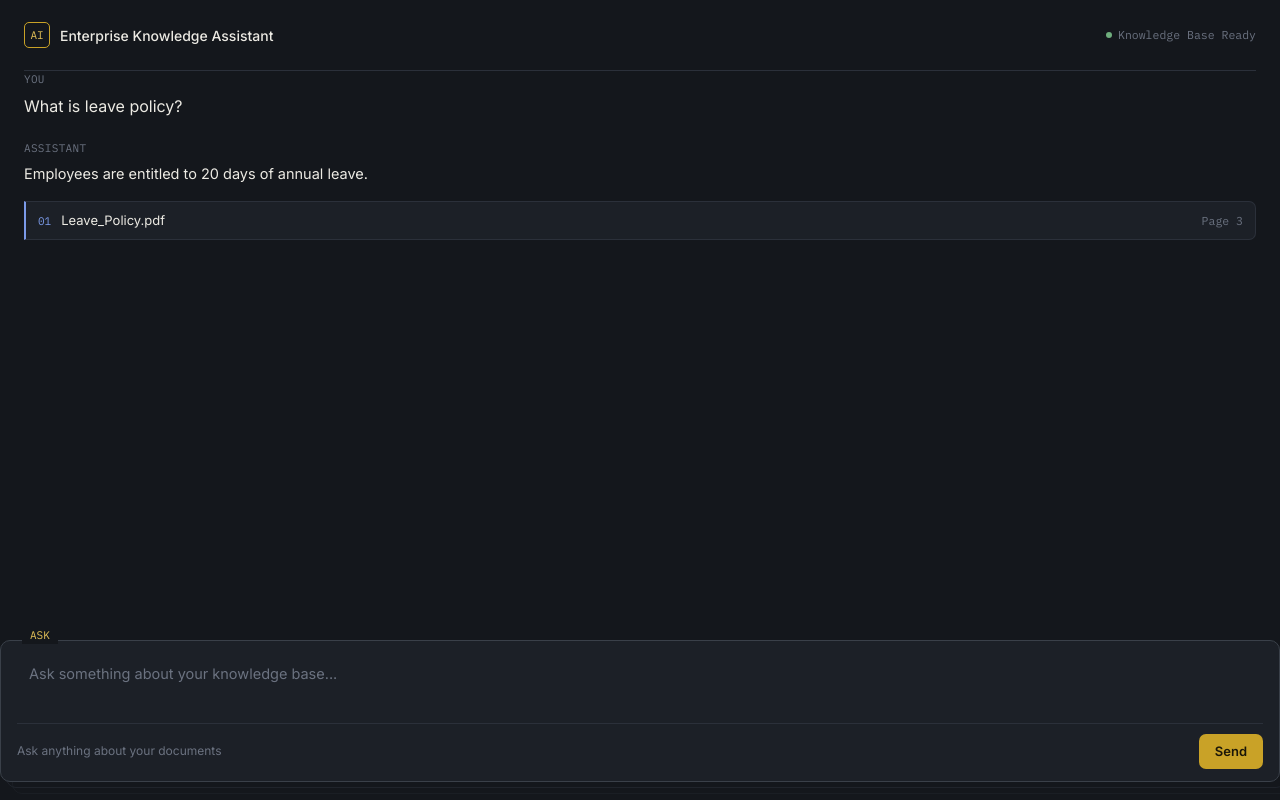
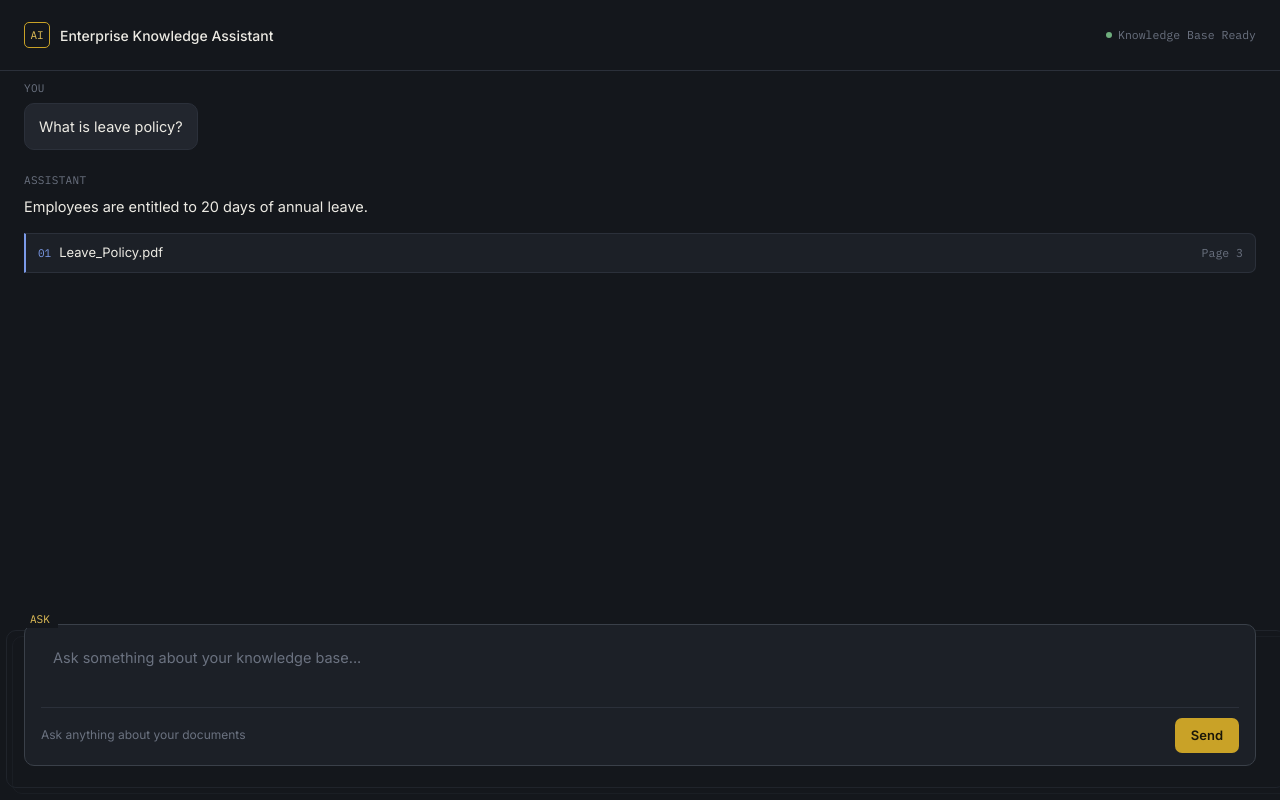
Before and after one commit to Archana-M-11/AI-Powered-Enterprise-Knowledge-Assistant, a React (Vite) app in the folder frontend/: page / in a window 1280 px wide. Built offline with nearby package versions, Linux system fonts and the light colour scheme.

Commit message:
Initial frontend design

```diff
--- a/frontend/src/components/Chatinput.jsx
+++ b/frontend/src/components/Chatinput.jsx
@@ -1,14 +1,14 @@
-import React from 'react'
+import React from "react";
 
 const Chatinput = () => {
   return (
-   <div className="ask-wrap position-fixed bottom-0 start-0 w-100">
+    <div className="ask-wrap position-fixed bottom-0 start-0 w-100 px-3 px-md-4 pb-3">
       <span className="ask-tab">ASK</span>
 
       <div className="stack s1"></div>
       <div className="stack s2"></div>
 
-      <div className="ask-card">
+      <div className="ask-card mx-auto">
         <textarea
           className="form-control"
           placeholder="Ask something about your knowledge base..."
@@ -30,7 +30,7 @@ const Chatinput = () => {
         </div>
       </div>
     </div>
-  )
-}
+  );
+};
 
-export default Chatinput
+export default Chatinput;
--- a/frontend/src/components/Chatwindow.jsx
+++ b/frontend/src/components/Chatwindow.jsx
@@ -1,30 +1,39 @@
-import React from 'react'
+import React from "react";
 
 const Chatwindow = () => {
   return (
-   <section className='sorces'>
-      <div className='msg user'>
-        <div className='msg-role'>YOU</div>
-        <div>
+    <section className="thread pb-5 mb-5">
+      <div className="msg user">
+        <div className="msg-role">YOU</div>
+
+        <div className="bubble">
           What is leave policy?
         </div>
       </div>
 
-      <div className='msg assistant'>
-        <div className='msg-role'>ASSISTANT</div>
-        <div className='answer'>
+      <div className="msg assistant">
+        <div className="msg-role">ASSISTANT</div>
+
+        <div className="answer">
           Employees are entitled to 20 days of annual leave.
         </div>
+
         <div className="sources">
-          <div className="source-card">
+          <div className="source-card d-flex flex-wrap align-items-baseline gap-2">
             <span className="source-idx">01</span>
-            <span className="source-name text-break">Leave_Policy.pdf</span>
-            <span className="source-meta">Page 3</span>
+
+            <span className="source-name text-break">
+              Leave_Policy.pdf
+            </span>
+
+            <span className="source-meta ms-auto">
+              Page 3
+            </span>
           </div>
         </div>
       </div>
-   </section>
-  )
-}
+    </section>
+  );
+};
 
-export default Chatwindow
+export default Chatwindow;
--- a/frontend/src/components/Navbar.jsx
+++ b/frontend/src/components/Navbar.jsx
@@ -2,7 +2,8 @@ import React from 'react'
 
 const Navbar = () => {
   return (
-        <nav className='topbar'>
+
+        <nav className="topbar position-fixed top-0 start-0 w-100">
             <div className="brand">
                 <div className="brand-mark">AI</div>
 
--- a/frontend/src/index.css
+++ b/frontend/src/index.css
@@ -42,11 +42,23 @@ body {
 
 /* Top bar */
 .topbar {
+  position: fixed;
+  top: 0;
+  left: 0;
+  width: 100%;
+
   display: flex;
   align-items: center;
   justify-content: space-between;
-  padding: 22px 0;
+
+  padding: 22px 24px;
   border-bottom: 1px solid var(--border);
+
+  background: var(--bg);
+  z-index: 1030;
+}
+main {
+  padding-top: 80px;
 }
 .brand { display: flex; align-items: center; gap: 10px; }
 .brand-mark {
--- a/frontend/src/pages/ChatPage.jsx
+++ b/frontend/src/pages/ChatPage.jsx
@@ -7,8 +7,10 @@ const ChatPage = () => {
   return (
    <>
     <Navbar/>
+    <main>
     <Chatwindow/>
     <Chatinput/>
+    </main>
    </>
   )
 }
```
